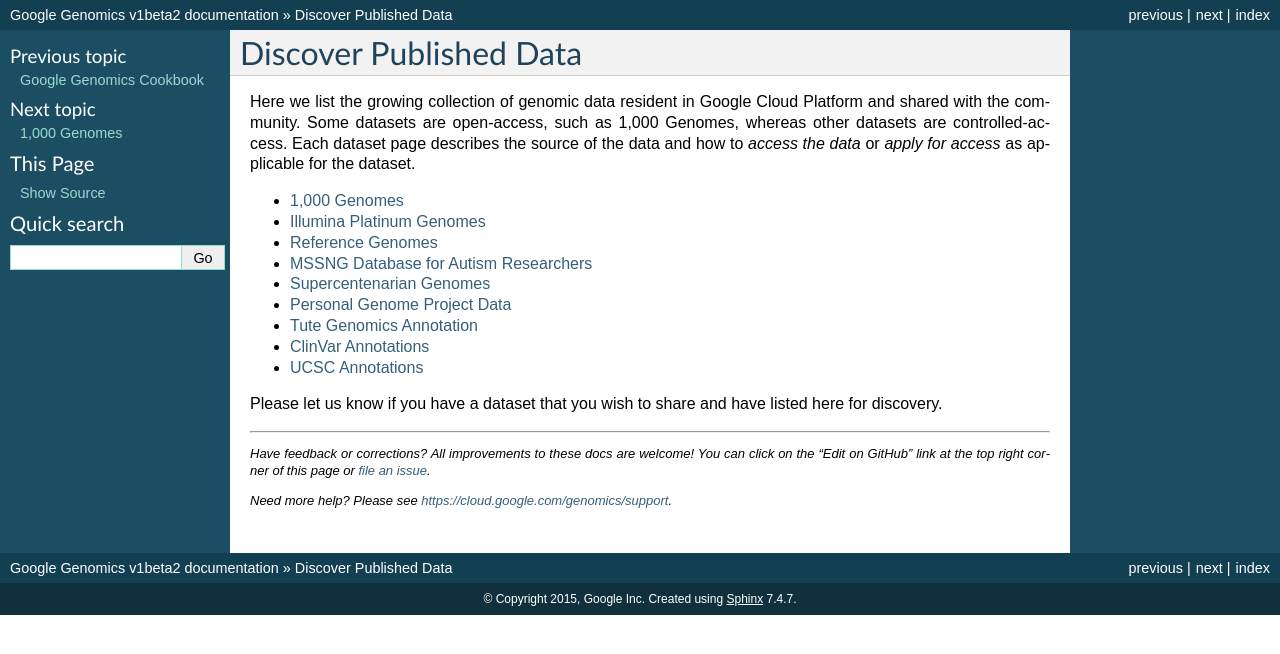
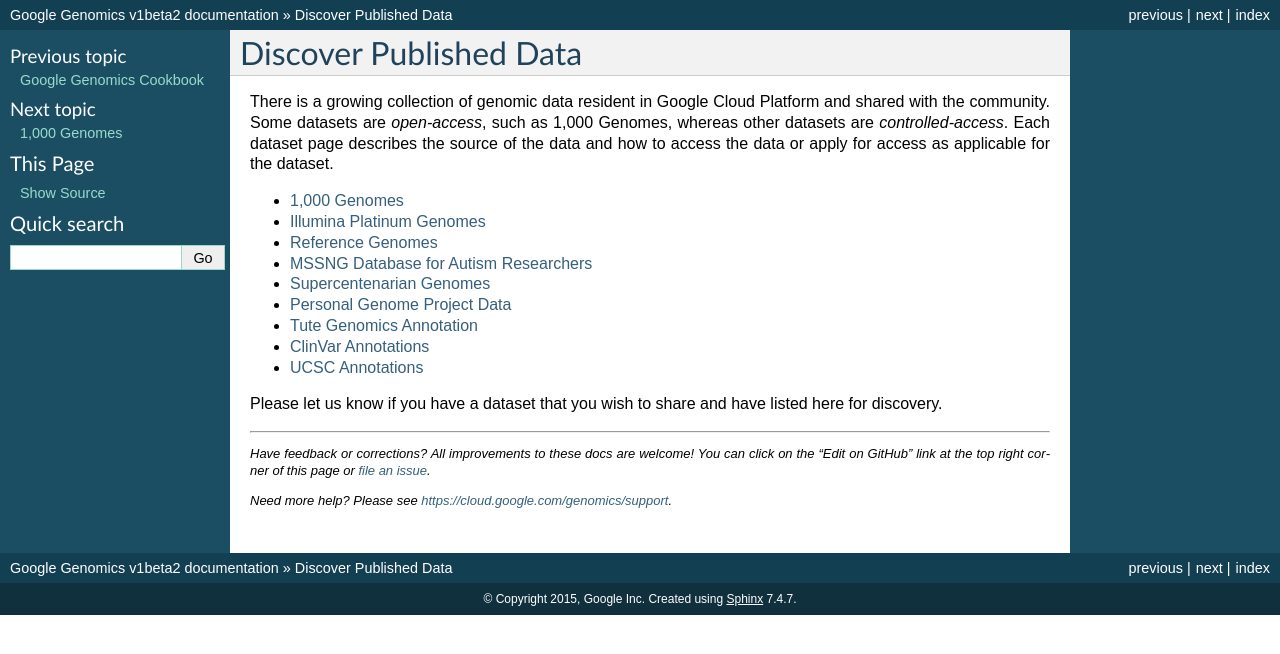
Before and after one commit to googlegenomics/readthedocs, a Sphinx documentation site: the page built from docs/source/use_cases/discover_public_data/index.rst, in a window 1280 px wide. Shown: the top 654 px of the page. Built offline with Sphinx 7.4.7, drawn with Linux system fonts in a browser that asks for light colours.

Commit message:
Fix typos.

```diff
--- a/docs/source/use_cases/discover_public_data/1000_genomes.rst
+++ b/docs/source/use_cases/discover_public_data/1000_genomes.rst
@@ -8,6 +8,6 @@
 
   * Phase 1 Variants
   * Phase 3 Reads and Variants
-  * and a full mirror of http://ftp-trace.ncbi.nih.gov/1000genomes/ftp/ in Google Cloud Storage `gs://genomics-public-data/ftp-trace.ncbi.nih.gov/1000genomes/ftp/ <https://console.developers.google.com/storage/browser/genomics-public-data/ftp-trace.ncbi.nih.gov/1000genomes/ftp/>`_.
+  * A full mirror of http://ftp-trace.ncbi.nih.gov/1000genomes/ftp/ in Google Cloud Storage `gs://genomics-public-data/ftp-trace.ncbi.nih.gov/1000genomes/ftp/ <https://console.developers.google.com/storage/browser/genomics-public-data/ftp-trace.ncbi.nih.gov/1000genomes/ftp/>`_.
 
 For provenance details and data locations, see `Google Genomics Public Data <https://cloud.google.com/genomics/public-data>`_.
--- a/docs/source/use_cases/discover_public_data/index.rst
+++ b/docs/source/use_cases/discover_public_data/index.rst
@@ -1,6 +1,6 @@
 Discover Published Data
 ========================
-Here we list the growing collection of genomic data resident in Google Cloud Platform and shared with the community.  Some datasets are open-access, such as 1,000 Genomes, whereas other datasets are controlled-access.  Each dataset page describes the source of the data and how to *access the data* or *apply for access* as applicable for the dataset.
+There is a growing collection of genomic data resident in Google Cloud Platform and shared with the community.  Some datasets are *open-access*, such as 1,000 Genomes, whereas other datasets are *controlled-access*.  Each dataset page describes the source of the data and how to access the data or apply for access as applicable for the dataset.
 
 
 .. toctree::
```
